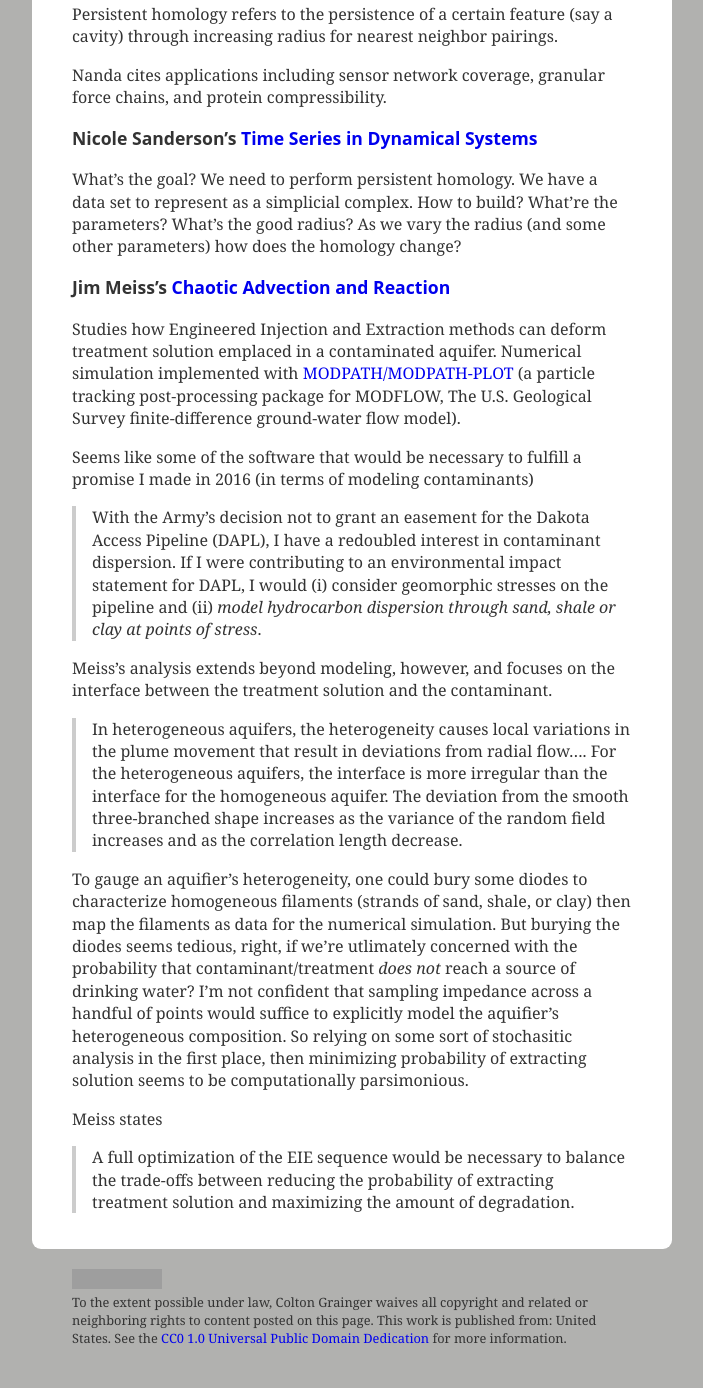
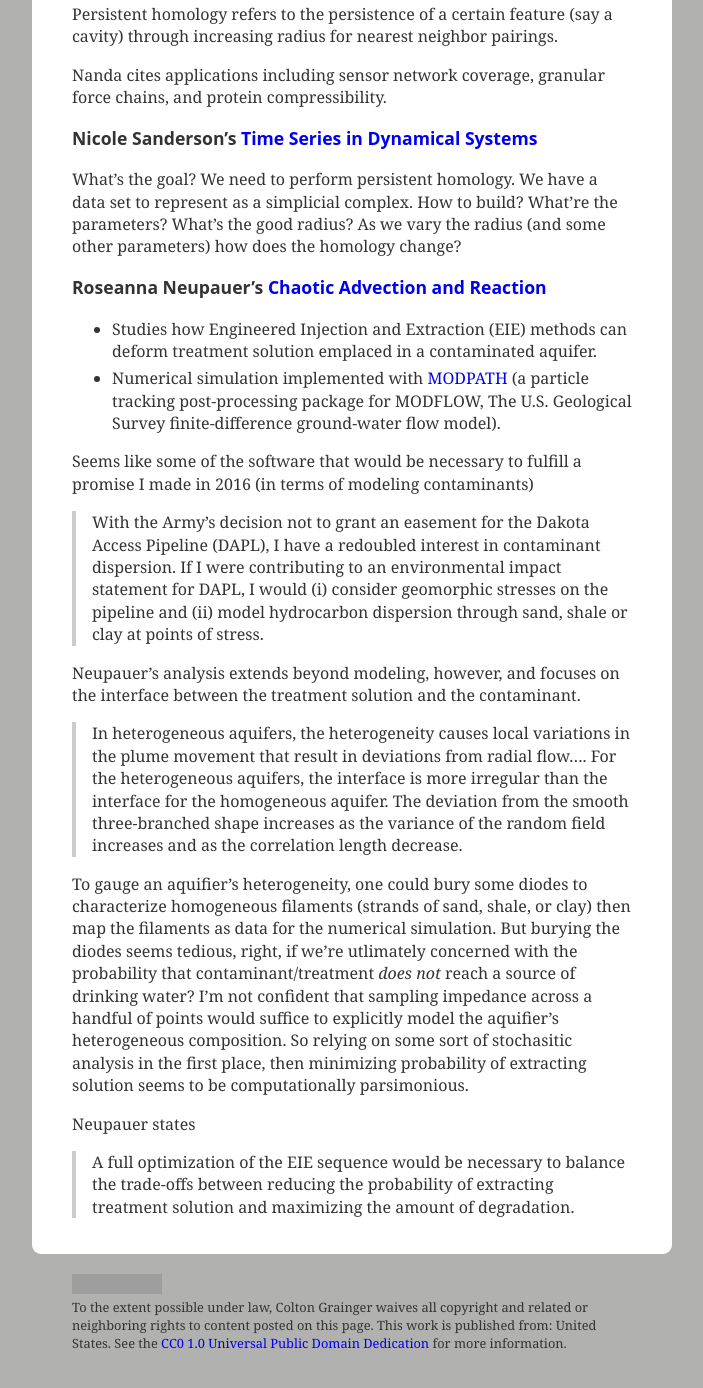
Before and after one commit to coltongrainger/blog, a Jekyll site: the page built from _posts/2017-09-30-research-interest.md, in a window 1280 px wide and 1400 px high, scrolled down 980 px. Shown: the top 1388 px of the window, without its empty margins (288-991 px from the left). Built offline with Jekyll 4.4.1, drawn with Linux system fonts in a browser that asks for light colours; our own code applies the rules of GitHub Pages for plain Markdown files; grey boxes are pictures that could not be loaded.

Commit message:
neupauer

```diff
--- a/_posts/2017-09-30-research-interest.md
+++ b/_posts/2017-09-30-research-interest.md
@@ -35,17 +35,18 @@ Nanda cites applications including sensor network coverage, granular force chain
 
 What's the goal? We need to perform persistent homology. We have a data set to represent as a simplicial complex. How to build? What're the parameters? What's the good radius? As we vary the radius (and some other parameters) how does the homology change?
 
-### Jim Meiss's [Chaotic Advection and Reaction](http://onlinelibrary.wiley.com/doi/10.1002/2013WR014057/full)
+### Roseanna Neupauer's [Chaotic Advection and Reaction](http://onlinelibrary.wiley.com/doi/10.1002/2013WR014057/full)
 
-Studies how Engineered Injection and Extraction methods can deform treatment solution emplaced in a contaminated aquifer. Numerical simulation implemented with [MODPATH/MODPATH-PLOT](https://pubs.usgs.gov/of/1994/0464/report.pdf) (a particle tracking post-processing package for MODFLOW, The U.S. Geological Survey finite-difference ground-water flow model).
+- Studies how Engineered Injection and Extraction (EIE) methods can deform treatment solution emplaced in a contaminated aquifer.
+- Numerical simulation implemented with [MODPATH](https://pubs.usgs.gov/of/1994/0464/report.pdf) (a particle tracking post-processing package for MODFLOW, The U.S. Geological Survey finite-difference ground-water flow model).
 
 Seems like some of the software that would be necessary to fulfill a promise I made in 2016 (in terms of modeling contaminants)
-> With the Army's decision not to grant an easement for the Dakota Access Pipeline (DAPL), I have a redoubled interest in contaminant dispersion. If I were contributing to an environmental impact statement for DAPL, I would (i) consider geomorphic stresses on the pipeline and (ii) *model hydrocarbon dispersion through sand, shale or clay at points of stress*.
+> With the Army's decision not to grant an easement for the Dakota Access Pipeline (DAPL), I have a redoubled interest in contaminant dispersion. If I were contributing to an environmental impact statement for DAPL, I would (i) consider geomorphic stresses on the pipeline and (ii) model hydrocarbon dispersion through sand, shale or clay at points of stress.
 
-Meiss's analysis extends beyond modeling, however, and focuses on the interface between the treatment solution and the contaminant.
+Neupauer's analysis extends beyond modeling, however, and focuses on the interface between the treatment solution and the contaminant.
 > In heterogeneous aquifers, the heterogeneity causes local variations in the plume movement that result in deviations from radial flow.... For the heterogeneous aquifers, the interface is more irregular than the interface for the homogeneous aquifer. The deviation from the smooth three-branched shape increases as the variance of the random field increases and as the correlation length decrease.
 
 To gauge an aquifier's heterogeneity, one could bury some diodes to characterize homogeneous filaments (strands of sand, shale, or clay) then map the filaments as data for the numerical simulation. But burying the diodes seems tedious, right, if we're utlimately concerned with the probability that contaminant/treatment *does not* reach a source of drinking water? I'm not confident that sampling impedance across a handful of points would suffice to explicitly model the aquifier's heterogeneous composition. So relying on some sort of stochasitic analysis in the first place, then minimizing probability of extracting solution seems to be computationally parsimonious.
 
-Meiss states
+Neupauer states
 >  A full optimization of the EIE sequence would be necessary to balance the trade-offs between reducing the probability of extracting treatment solution and maximizing the amount of degradation.
```
